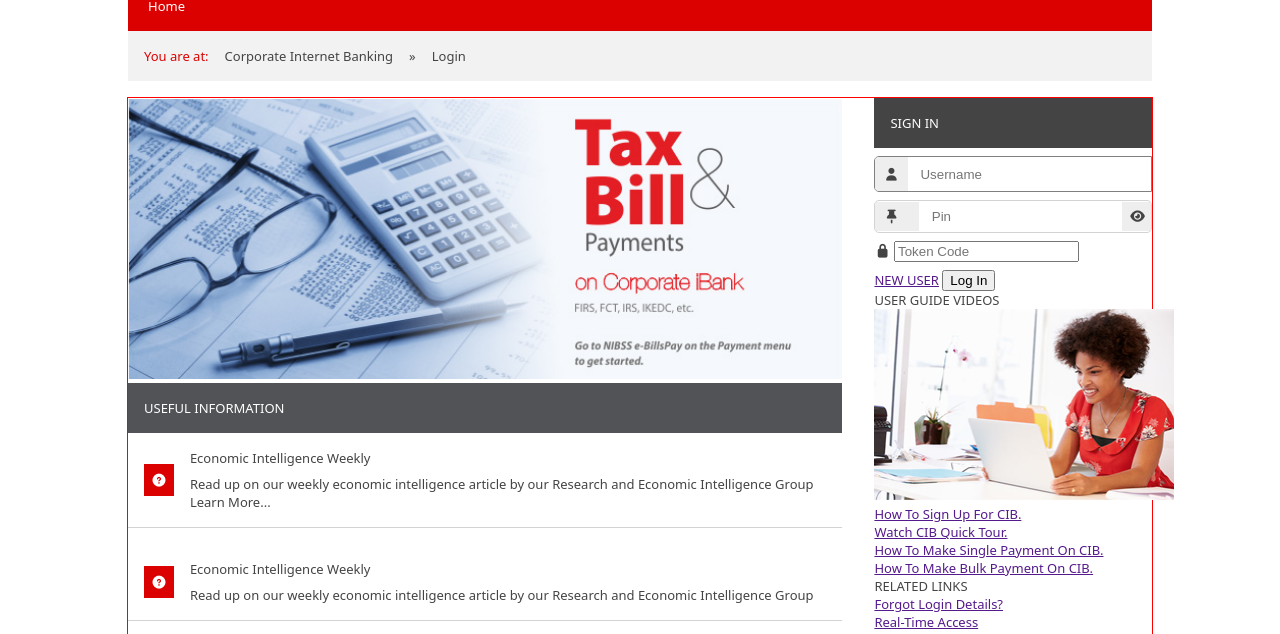
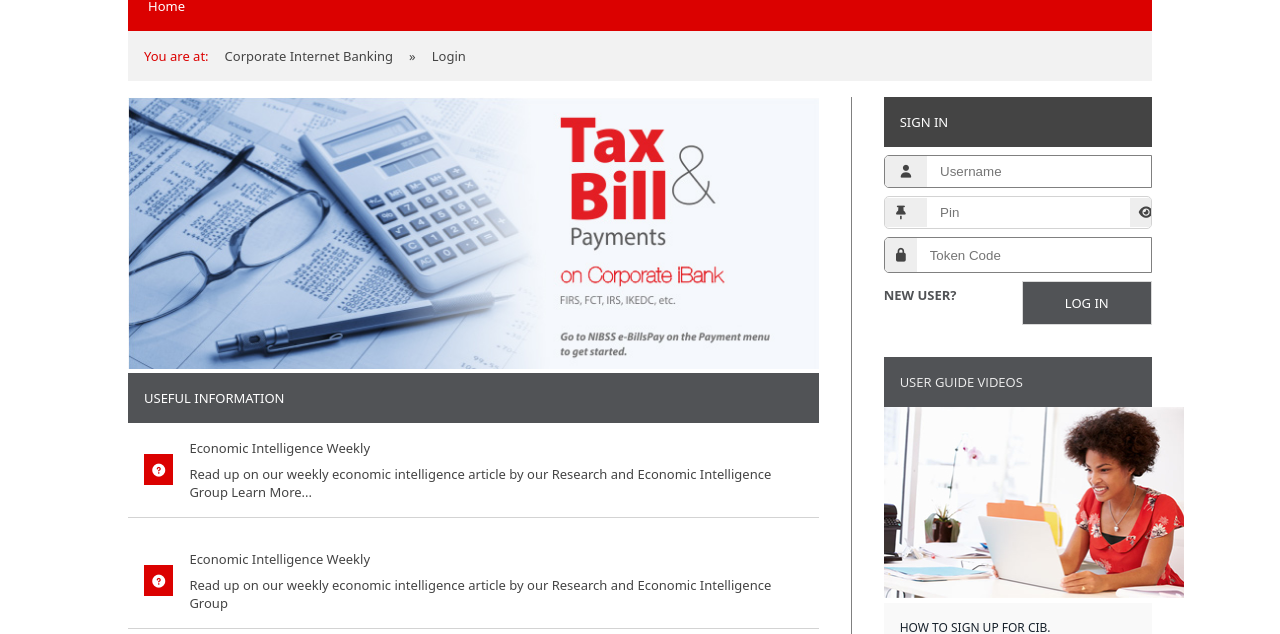
Before and after one commit to olaisadeveloper/zenith-corporate-internet-banking, a plain HTML site: page index.html in a window 1280 px wide. Shown: the part 119-753 px from the top of the page. Drawn offline with Linux system fonts and the light colour scheme.

Commit message:
completed laptop view

```diff
--- a/css/style.css
+++ b/css/style.css
@@ -73,7 +73,7 @@
         display: flex;
         width: 80%;
         margin: 1rem auto;
-        border: 1px solid red;
+        /* border: 1px solid red; */
         gap: 2rem;
     }
     /* end of main */
@@ -81,7 +81,8 @@
     /* start of wide */
     .wide_wrapper{
         min-width: 400px;
-        /* border: 1px solid green; */
+        border-right: 1px solid grey;
+        padding-right: 2rem;
         flex-grow: 1;
         .photo {
             width:100%;
@@ -134,6 +135,10 @@
     /* start of narrow */
     .narrow_wrapper{
         min-width: 200px;
+        display: grid;
+        row-gap: 2rem;
+        display: flex;
+        flex-direction: column;
         /* border: 1px solid blue; */
 
         .sign_in_wrapper{
@@ -158,6 +163,10 @@
         .username_box span{
             background: #eeeeee;
             padding: 0.5rem;
+            min-width: 10%;
+            align-items: center;
+            justify-content: center;
+            display: flex;
         }
 
         .username_box input{
@@ -191,6 +200,96 @@
             flex-grow: 1;
         }
 
+        .lock{
+            display: flex;
+            border:.5px solid grey;
+            border-top-left-radius: 5px;
+            border-bottom-left-radius: 5px;
+            overflow: hidden;
+
+        }
+
+        .lock span{
+            background: #eeeeee;
+            padding: 0.5rem;
+
+        }
+
+        .lock input{
+            border: none;
+            outline: none;
+            padding: 0.5rem 0.8rem;
+        }
+
+        .action_row{
+            display: flex;
+            justify-content: space-between;
+        }
+
+        .action_row a{
+            line-height: 28px;
+            color: #515356;
+            font-weight: 700;
+            text-decoration: none;
+            align-items: center;
+        }
+
+        .action_row a:hover{
+            text-decoration: underline;
+        }
+
+        .action_row button{
+            color: rgb(255, 255, 255);
+            background-color: rgb(81, 83, 86);
+            float: right;
+            text-transform: uppercase;
+            box-sizing: content-box;
+            width: 30%;
+            padding: 12px 24px;
+            display: inline-block;
+            font: inherit;
+            border-radius: 0;
+            max-width: 100%;
+            border: 1px solid #d9d9d9;
+            outline: 0;
+            cursor: pointer;
+
+
+        }
+
+        .wrapper_title{
+            font-family: "Open Sans", Arial, sans-serif;
+            font-size: 13px;
+            text-transform: uppercase;
+            background: #515356;
+            color: #efefef;
+            padding: 1rem;
+        }
+
+        .wrapper_body a{
+            text-transform: capitalize;
+            font-size: 14px;
+            color: #19232d;
+            text-decoration: none;
+            line-height: 1.42857143;
+            font-weight: 100;
+            text-transform: uppercase;
+            font-size: 12px;
+            padding: 1rem;
+            display: grid;
+            row-gap: 1rem;
+            background: #f9f9f9;
+            border-bottom: 1px ridge lightgrey;
+
+        }
+
+        .wrapper_body a:hover {
+            text-decoration: underline;
+        }
+
+
+
+
     }
     /* end of narrow */
 }
--- a/index.html
+++ b/index.html
@@ -159,7 +159,7 @@
                         </span>
                     </div>
 
-                    <div class="form_row">
+                    <div class="form_row lock">
                         <span>
                             <i class="fa fa-lock"></i>
                         </span>
@@ -167,7 +167,7 @@
                     </div>
 
                     <div class="action_row">
-                        <a href="">NEW USER</a>
+                        <a href="">NEW USER?</a>
                         <button type="submit">Log In</button>
                     </div>
 
```
